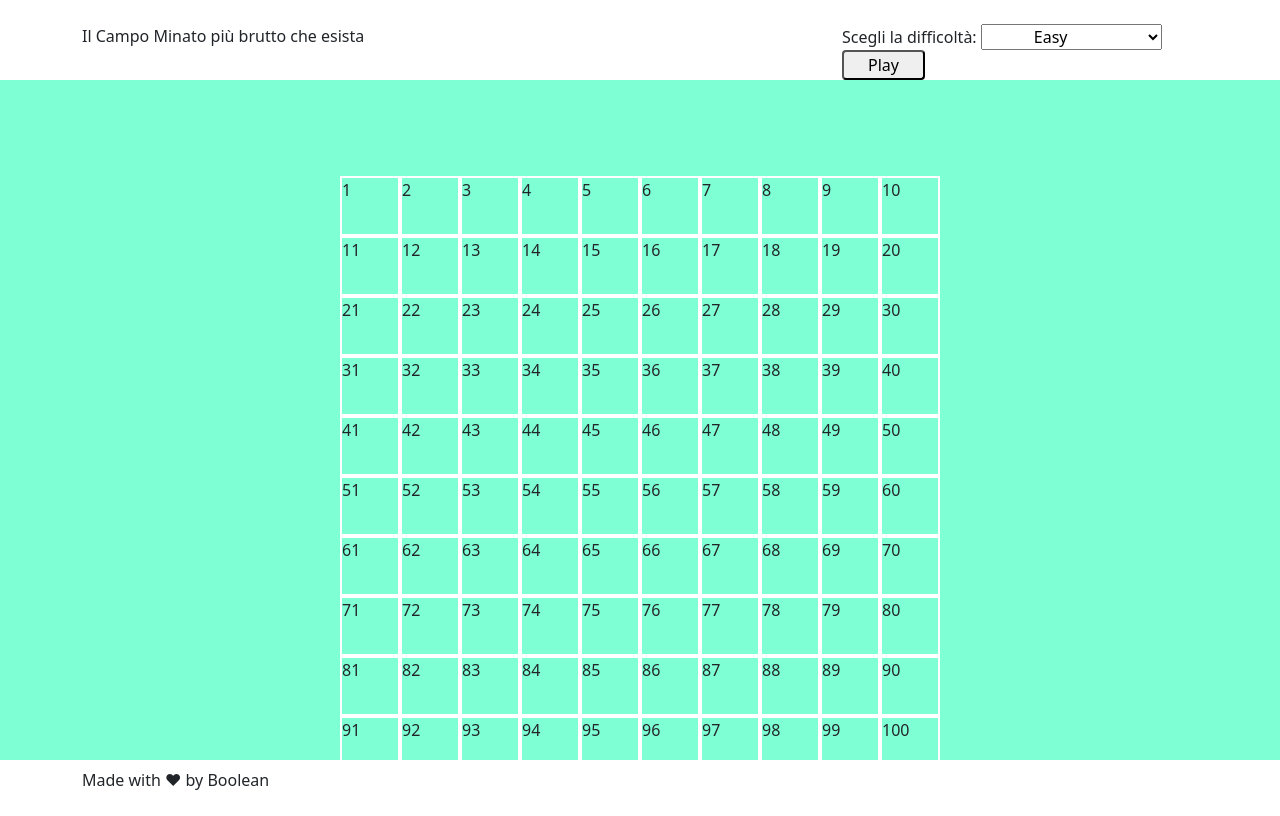
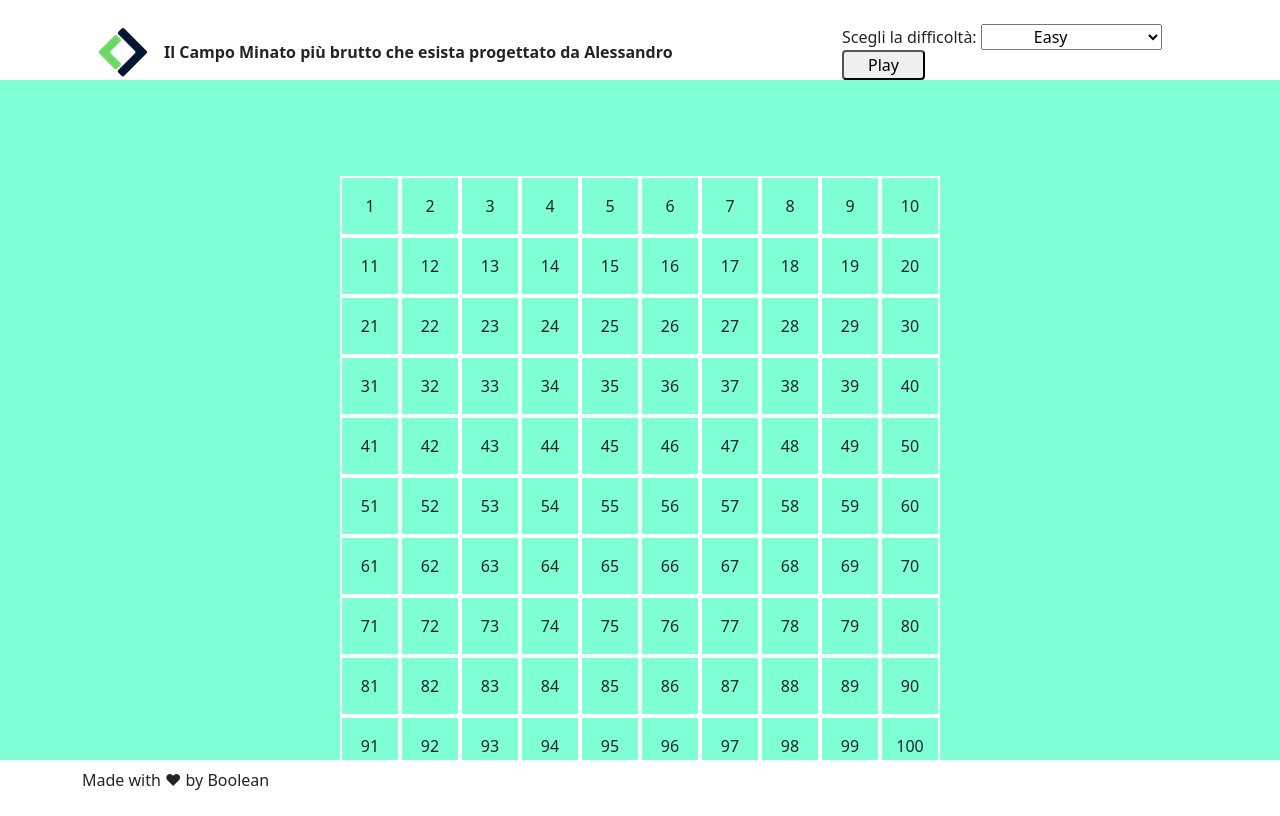
Before and after one commit to alessandroordetti/js-campominato-grid, a plain HTML site: page index.html in a window 1280 px wide. Both pictures are taken after a click on the button "Play". Drawn offline with nearby package versions, Linux system fonts and the light colour scheme.

Commit message:
Adding Logo

```diff
--- a/css/style.css
+++ b/css/style.css
@@ -26,10 +26,17 @@ div#my-grid {
 .grid-box {
     border: 2px solid white;
     width: calc(100% / 10);
-    height: calc(100% / 10);
+    display: flex;
+    align-items: center;
+    justify-content: center;
     cursor: pointer;
+
 }
 
 .grid-box-active {
     background-color: #6495ed;
 }
+
+.boolean-logo {
+    width: 50px;
+}
--- a/index.html
+++ b/index.html
@@ -17,8 +17,12 @@
     <header>
         <div class="container">
             <div class="row">
-                <div class="col-8 py-4">
-                    <p>Il Campo Minato più brutto che esista</p>
+                <div class="col-8 py-4 d-flex align-items-center">
+                    <div class="boolean-logo mx-3">
+                        <img src="img/Logo.png" alt="">
+                    </div>
+
+                    <p class="fw-bolder d-inline my-0">Il Campo Minato più brutto che esista progettato da Alessandro</p>
                 </div>
 
                 <div class="col-4 py-4">
```
Also changed, not shown: img/Logo.png (added).
